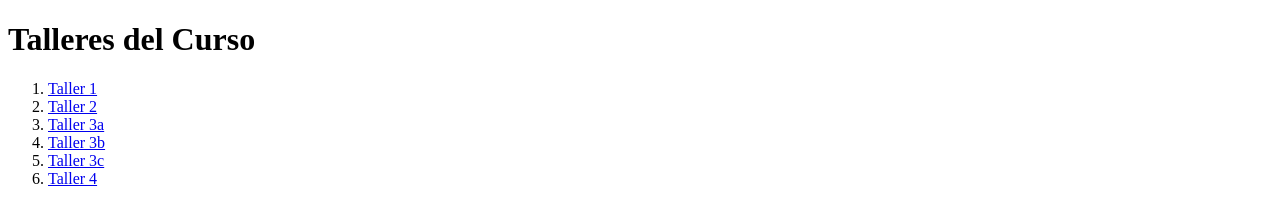
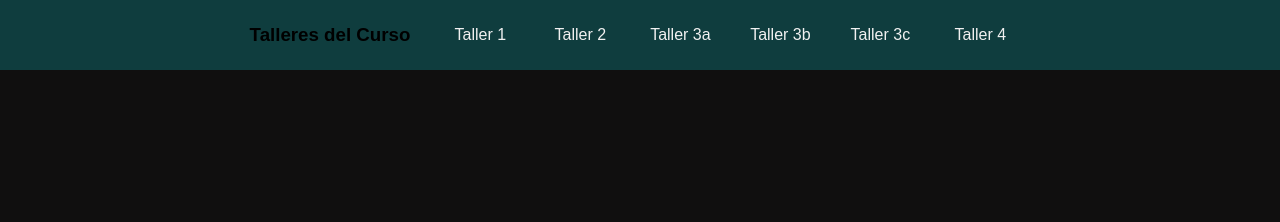
Before and after one commit to Rvilov/curso-practico-js, a plain HTML site: page index.html in a window 1280 px wide. Drawn offline with Linux system fonts and the light colour scheme.

Commit message:
Se creo el menu

```diff
--- /dev/null
+++ b/index.css
@@ -0,0 +1,60 @@
+body{
+    background-color: #100F0F ;
+    font-family: 'Montserrat', sans-serif;
+    padding: 0px;
+    margin: 0px;
+}
+
+a{
+    color: #F1F1F1;
+    text-decoration: none;
+}
+
+
+#flex-container{
+    display: inline-flex;
+    flex-direction: row;
+    flex-wrap: nowrap;
+    justify-content: center;
+    align-content: space-between;
+    align-items: flex-start;
+    width: 100%;
+    height: 70px;
+    padding: 0px;
+    margin: 0;
+    }
+
+.flex-item {
+    display: flex;
+    order: 0;
+    flex: 0 1 auto;
+    align-self: auto;
+    margin-right: 20px;
+    text-align: center;
+    align-self: center;
+    }
+
+.menu{
+    background: #0F3D3E;
+    margin: 0px;
+}
+
+.menuItem{
+    display: flex;
+    width: 100px;
+    height: 100%;
+    text-align: center;
+    margin: 0%;
+}
+
+.menuItem a{
+    align-self: center;
+    justify-self: center;
+    justify-content: center;
+    width: 100%;
+}
+
+.menuItem:hover{
+    background-color: #1a8385 ;
+    transition: 100ms;
+}
--- a/index.html
+++ b/index.html
@@ -5,34 +5,33 @@
     <meta http-equiv="X-UA-Compatible" content="IE=edge">
     <meta name="viewport" content="width=device-width, initial-scale=1.0">
     <title>Home | Curso Practico de JS</title>
+    <link rel="stylesheet" href="index.css">
 </head>
+
 <body>
-    <header>
-        <h1>Talleres del Curso</h1>
-    </header>
 
-    <section>
-        <nav>
-            <ol>
-                <li>
+    <section >
+        <nav id="flex-container" class="menu">
+                <h1 class="flex-item ">Talleres del Curso</h1>
+                <div class="flex-item menuItem">
                     <a href="./figuras.html">Taller 1</a>
-                </li>
-                <li>
+                </div>
+                <div class="flex-item menuItem">
                     <a href="./descuento.html">Taller 2</a>
-                </li>
-                <li>
+                </div>
+                <div class="flex-item menuItem">
                     <a href="./promedio.html">Taller 3a</a>
-                </li>
-                <li>
+                </div>
+                <div class="flex-item menuItem">
                     <a href="./mediana.html">Taller 3b</a>
-                </li>
-                <li>
+                </div>
+                <div class="flex-item menuItem">
                     <a href="./moda.html">Taller 3c</a>
-                </li>
-                <li>
+                </div>
+                <div class="flex-item menuItem">
                     <a href="./salarios.html">Taller 4</a>
-                </li>
-            </ol>
+                </div>
+
         </nav>
     </section>
 </body>
```
